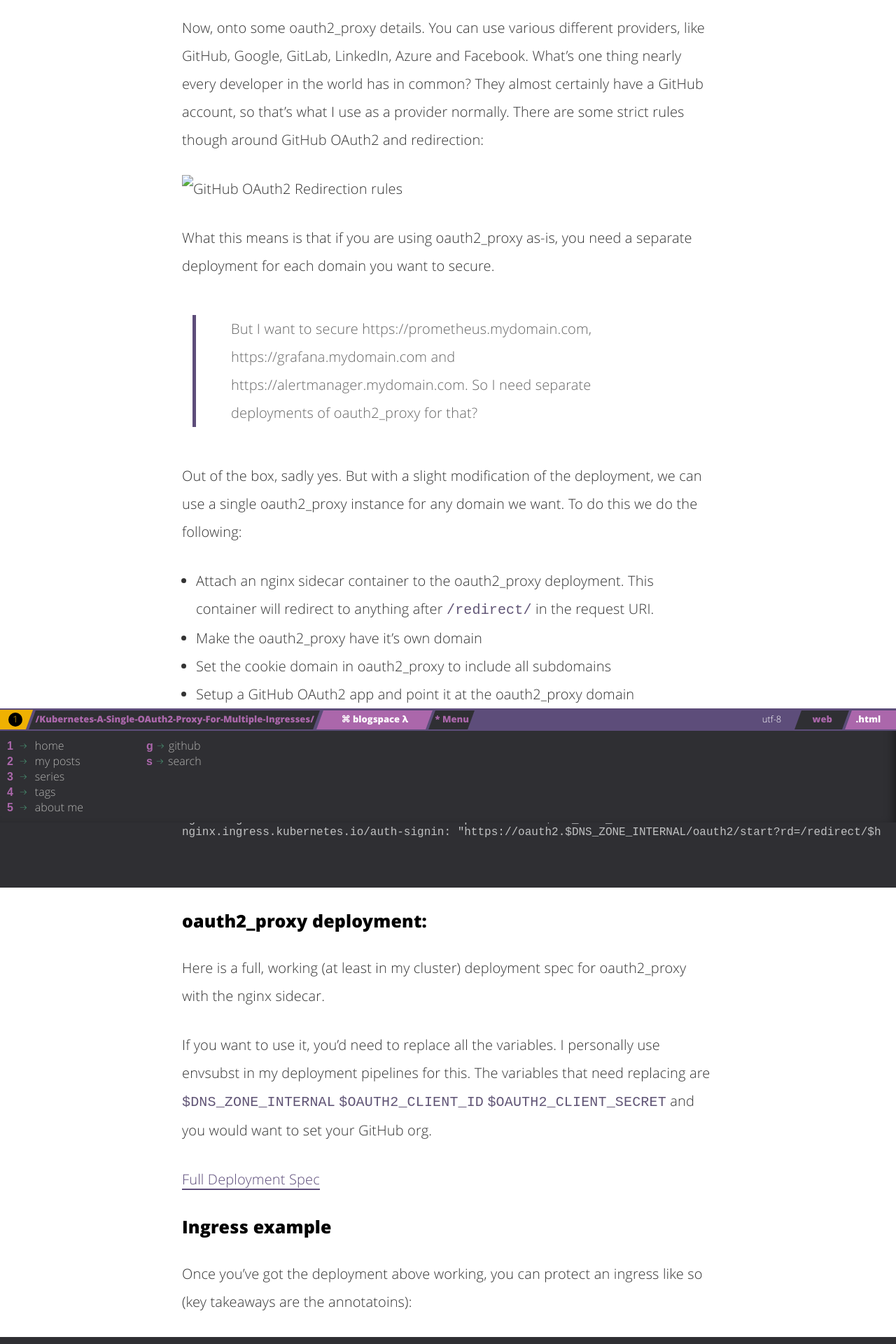
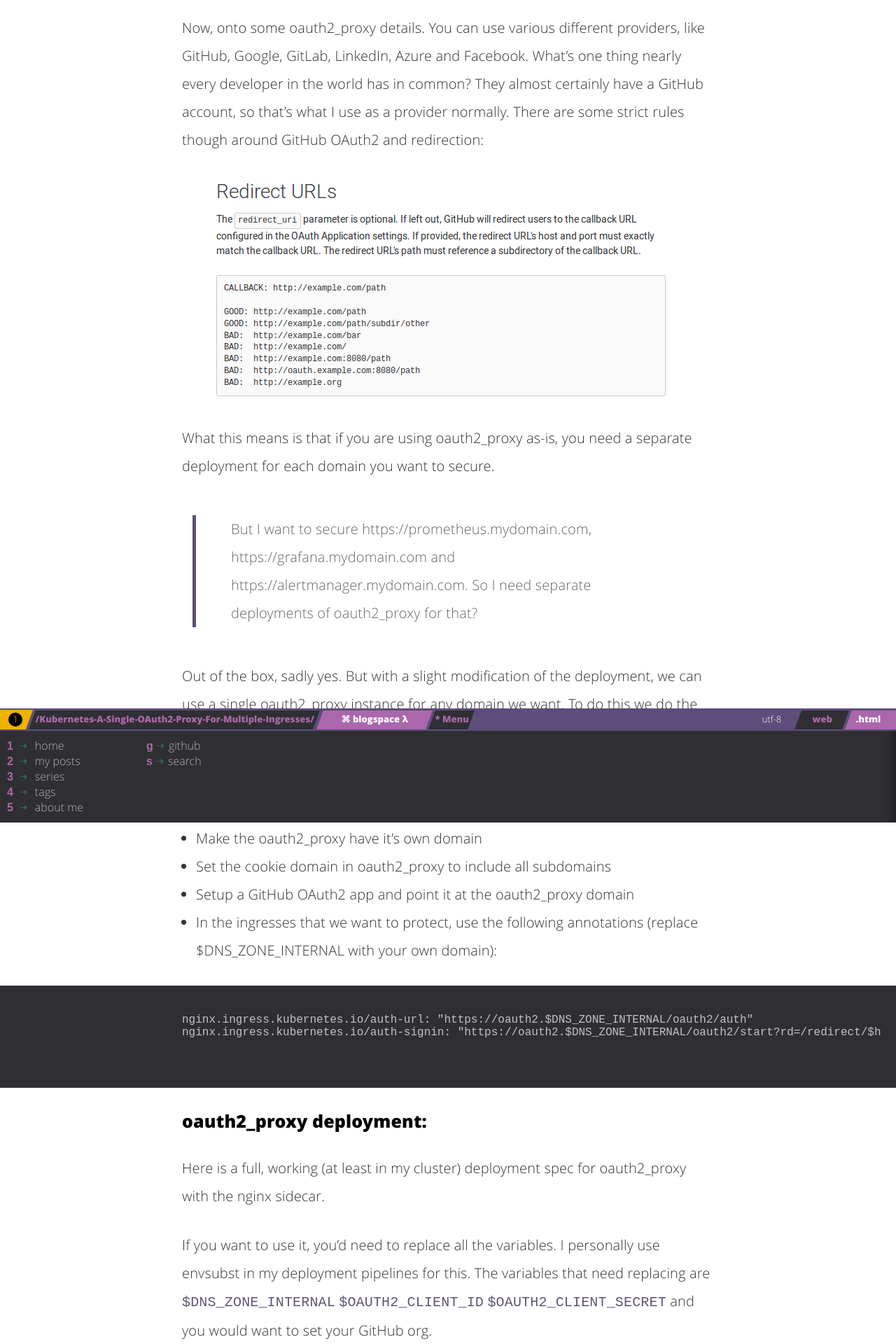
Before and after one commit to callum-p/callumpember.com, a Jekyll site: the page built from _posts/2019-03-15-Kubernetes-A-Single-OAuth2-Proxy-For-Multiple-Ingresses.md, in a window 1280 px wide. Shown: the part 625-2545 px from the top of the page at 70% size. Built offline with Jekyll 4.4.1, drawn with Linux system fonts in a browser that asks for light colours; comment, search, counter and statistics services are not loaded.

Commit message:
Fix broken image

```diff
--- a/_posts/2019-03-15-Kubernetes-A-Single-OAuth2-Proxy-For-Multiple-Ingresses.md
+++ b/_posts/2019-03-15-Kubernetes-A-Single-OAuth2-Proxy-For-Multiple-Ingresses.md
@@ -16,7 +16,7 @@ One of my favorite ways is to use [oauth2_proxy](https://github.com/pusher/oauth
 
 Now, onto some oauth2_proxy details. You can use various different providers, like GitHub, Google, GitLab, LinkedIn, Azure and Facebook. What's one thing nearly every developer in the world has in common? They almost certainly have a GitHub account, so that's what I use as a provider normally.  There are some strict rules though around GitHub OAuth2 and redirection:
 
-![GitHub OAuth2 Redirection rules](/assets/attachments/github-oauth-redirection-rules.png)
+![GitHub OAuth2 Redirection rules](/assets/attachments/github-oauth2/github-oauth-redirection-rules.png)
 
 What this means is that if you are using oauth2_proxy as-is, you need a separate deployment for each domain you want to secure.
 
--- a/docker-compose.yml
+++ b/docker-compose.yml
@@ -8,3 +8,4 @@ services:
   build:
     extends: jekyll
     command: jekyll build --future
+    working_dir: /src/jekyll
```
